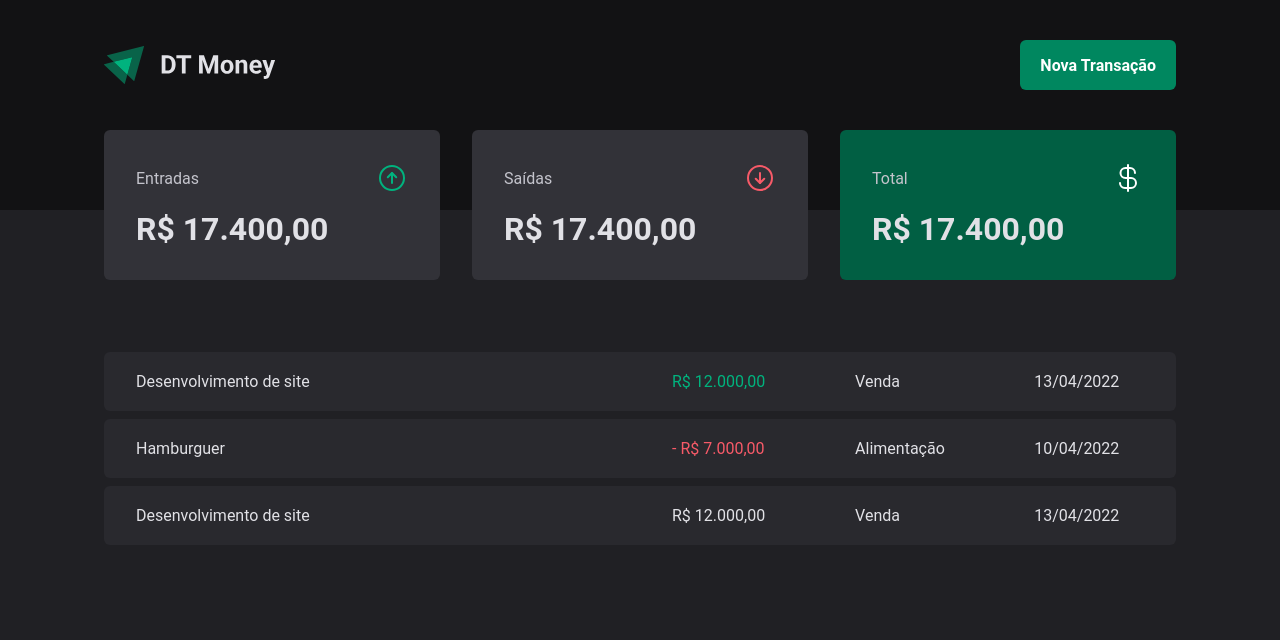
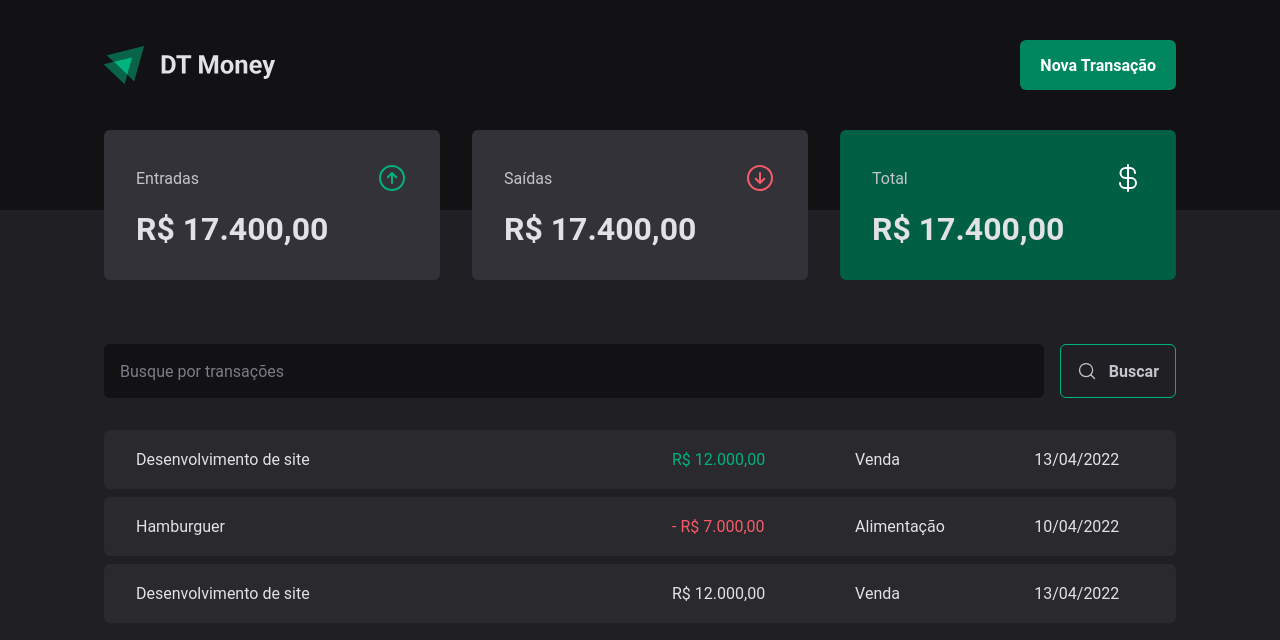
Before and after one commit to netoacgn/dt-money, a React app: page / in a window 1280 px wide. Shown: the top 640 px of the page. Built offline with nearby package versions, Linux system fonts and the light colour scheme; the HTML template or start-up script is replaced by a standard one.

Commit message:
feito componente SearchForm

```diff
--- /dev/null
+++ b/src/pages/Transactions/components/SearchForm/index.tsx
@@ -0,0 +1,15 @@
+import { SearchFormContainer } from "./styles";
+import { MagnifyingGlass } from "phosphor-react";
+
+export function SearchForm() {
+    return (
+        <SearchFormContainer>
+            <input type="text" placeholder="Busque por transações" />
+
+            <button type="submit">
+                <MagnifyingGlass size={20} />
+                Buscar
+            </button>
+        </SearchFormContainer>
+    )
+}
--- /dev/null
+++ b/src/pages/Transactions/components/SearchForm/styles.ts
@@ -0,0 +1,43 @@
+import styled from "styled-components";
+
+export const SearchFormContainer = styled.form`
+    display: flex;
+    gap: 1rem;
+
+    input {
+        flex: 1;
+        border-radius: 6px;
+        border: 0;
+        background: ${props => props.theme['gray-900']};
+        color: ${props => props.theme['gray-300']};
+        padding: 1rem;
+
+        &::placeholder {
+            color: ${props => props.theme['gray-500']};
+        }
+    }
+
+    button {
+        display: flex;
+        align-items: center;
+        gap: 0.75rem;
+
+        border: 0;
+        padding: 1rem;
+        background: transparent;
+        border: 1px solid ${props => props.theme['green-300']};
+        color: ${props => props.theme['gray-300']};
+        font-weight: bold;
+        border-radius: 6px;
+
+        &:hover {
+            background: ${props => props.theme['green-500']};
+            border: 1px solid ${props => props.theme['green-500']};
+            color: ${props => props.theme['white']};
+            transition:
+                background-color 0.2s,
+                color 0.2s,
+                border-color 0.2s;
+        }
+    }
+`;
--- a/src/pages/Transactions/index.tsx
+++ b/src/pages/Transactions/index.tsx
@@ -1,5 +1,6 @@
 import { Header } from "../../components/Header";
 import { Summary } from "../../components/Summary";
+import { SearchForm } from "./components/SearchForm";
 import { PriceHighlight, TransactionsContainer, TransactionsTable } from "./styles";
 
 export function Transactions() {
@@ -9,6 +10,8 @@
             <Summary />
 
             <TransactionsContainer>
+                <SearchForm />
+
                 <TransactionsTable>
                     <tbody>
                         <tr>
--- a/src/pages/Transactions/styles.ts
+++ b/src/pages/Transactions/styles.ts
@@ -1,20 +1,17 @@
 import styled from "styled-components";
 
-export const TransactionsContainer = styled.main`   width: 100%;
+export const TransactionsContainer = styled.main`
+    width: 100%;
     max-width: 1120px;
     margin: 4rem auto 0;
     padding: 0 1.5rem;
-
-    display: flex;
-    justify-content: space-between;
-    align-items: center;
 `;
 
 export const TransactionsTable = styled.table`
     width: 100%;
     border-collapse: separate;
     border-spacing: 0 0.5rem;
-    /* margin-top: 1.5rem; */
+    margin-top: 1.5rem;
 
     td {
         padding: 1.25rem 2rem;
```
